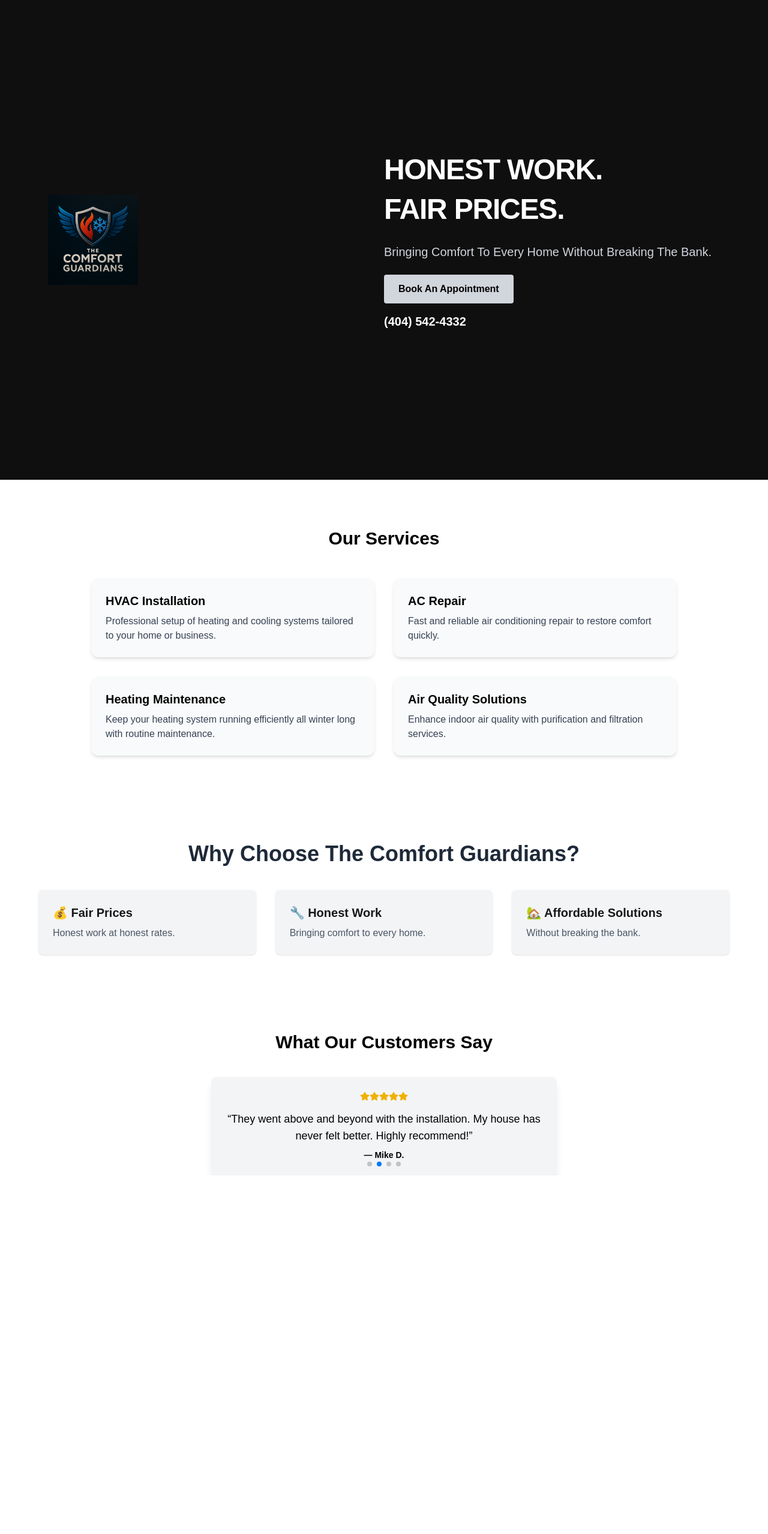
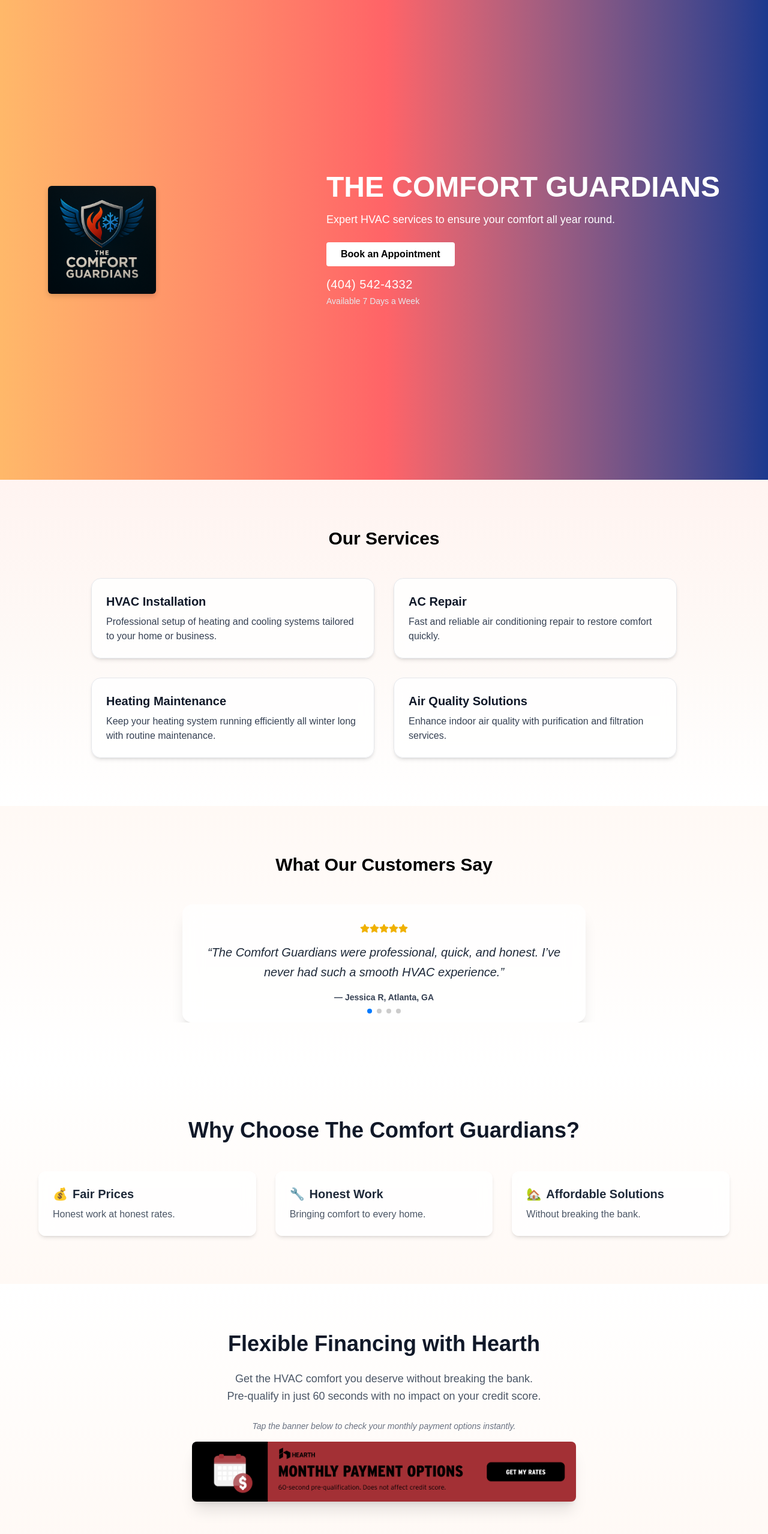
Before and after one commit to gerardinhoo/The-Comfort-Guardians, a Next.js app: page / in a window 1280 px wide. Shown: the top 2558 px of the page at 60% size. Before the commit the page ends 2024 px from the top, so only its background shows below. Built offline with nearby package versions, Linux system fonts and the light colour scheme.

Commit message:
Add styling to components

```diff
--- a/src/app/page.tsx
+++ b/src/app/page.tsx
@@ -2,14 +2,16 @@ import Hero from '@/sections/Hero';
 import WhyChooseUs from '@/sections/WhyChooseUs';
 import Services from '@/sections/Services';
 import Testimonials from '@/sections/Testimonials';
+import Financing from '@/sections/Financing';
 
 export default function Home() {
   return (
     <main>
       <Hero />
       <Services />
+      <Testimonials />
       <WhyChooseUs />
-      <Testimonials />
+      <Financing />
     </main>
   );
 }
--- /dev/null
+++ b/src/sections/Financing.tsx
@@ -0,0 +1,49 @@
+'use client';
+
+import Image from 'next/image';
+import { motion } from 'framer-motion';
+
+export default function Financing() {
+  return (
+    <section className='bg-gradient-to-b from-white to-[#fff9f5] py-20 px-6 md:px-20 text-center'>
+      <motion.div
+        initial={{ opacity: 0, y: 20 }}
+        whileInView={{ opacity: 1, y: 0 }}
+        transition={{ duration: 0.6 }}
+        viewport={{ once: true }}
+        className='max-w-4xl mx-auto'
+      >
+        <h2 className='text-3xl md:text-4xl font-bold mb-6 text-gray-900'>
+          Flexible Financing with Hearth
+        </h2>
+
+        <p className='text-gray-600 mb-6 text-lg leading-relaxed'>
+          Get the HVAC comfort you deserve without breaking the bank.
+          <br />
+          Pre-qualify in just 60 seconds with no impact on your credit score.
+        </p>
+
+        <p className='text-sm text-gray-500 mb-4 italic'>
+          Tap the banner below to check your monthly payment options instantly.
+        </p>
+
+        <div className='flex justify-center'>
+          <a
+            href='https://app.gethearth.com/financing/54865/96830/prequalify?utm_campaign=54865&utm_content=red&utm_medium=contractor-website&utm_source=contractor&utm_term=96830'
+            target='_blank'
+            rel='noopener noreferrer'
+            className='transition-transform duration-300 hover:scale-105 cursor-pointer'
+          >
+            <Image
+              src='/hearth-image.png'
+              alt='Hearth Monthly Payment Options'
+              width={640}
+              height={140}
+              className='rounded-lg shadow-xl'
+            />
+          </a>
+        </div>
+      </motion.div>
+    </section>
+  );
+}
--- a/src/sections/Hero.tsx
+++ b/src/sections/Hero.tsx
@@ -2,46 +2,56 @@
 
 import { motion } from 'framer-motion';
 import logo from '@/assets/logo.png';
+import Image from 'next/image';
+import Link from 'next/link';
 
 export default function Hero() {
   return (
-    <section className='min-h-screen flex flex-col md:flex-row items-center justify-between px-6 md:px-20 bg-[#0f0f0f] text-white'>
-      {/* Left: Logo */}
+    <section className='min-h-screen flex flex-col md:flex-row items-center justify-between px-6 md:px-20 py-10 md:py-20 bg-gradient-to-r from-orange-300 via-red-400 to-blue-900 text-white'>
+      {/* LOGO SECTION */}
       <motion.div
-        initial={{ opacity: 0, x: -30 }}
-        animate={{ opacity: 1, x: 0 }}
+        initial={{ opacity: 0, y: -20 }}
+        animate={{ opacity: 1, y: 0 }}
         transition={{ duration: 0.8 }}
-        className='w-full md:w-1/2 flex justify-center md:justify-start py-12'
+        className='mb-8 md:mb-0 md:mr-12 drop-shadow-lg'
       >
-        <img
-          src={logo.src}
-          alt='The Comfort Guardians logo'
-          width={150}
-          height={80}
-          className='max-w-xs md:max-w-md'
-        />
+        <Link href='/'>
+          <Image
+            src={logo} // adjust path if needed
+            alt='The Comfort Guardians Logo'
+            width={180}
+            height={180}
+            className='rounded-md'
+          />
+        </Link>
       </motion.div>
 
-      {/* Right: Headline */}
+      {/* TEXT SECTION */}
       <motion.div
-        initial={{ opacity: 0, x: 30 }}
-        animate={{ opacity: 1, x: 0 }}
-        transition={{ duration: 0.8 }}
-        className='w-full md:w-1/2 text-center md:text-left space-y-6 py-12'
+        initial={{ opacity: 0, y: 20 }}
+        animate={{ opacity: 1, y: 0 }}
+        transition={{ duration: 0.8, delay: 0.2 }}
+        className='text-center md:text-left'
       >
-        <h1 className='text-4xl md:text-5xl font-bold tracking-tight uppercase leading-snug'>
-          Honest Work. <br />
-          Fair Prices.
+        <h1 className='text-3xl md:text-5xl font-bold'>
+          THE COMFORT GUARDIANS
         </h1>
-        <p className='text-gray-300 text-lg md:text-xl'>
-          Bringing Comfort To Every Home Without Breaking The Bank.
+
+        <p className='mt-4 text-lg'>
+          Expert HVAC services to ensure your comfort all year round.
         </p>
-        <div className='space-y-4'>
-          <button className='bg-gray-300 text-black px-6 py-3 font-semibold rounded shadow hover:bg-gray-400 transition cursor-pointer'>
-            Book An Appointment
+
+        <div className='mt-6'>
+          <button className='bg-white text-black font-semibold px-6 py-2 rounded hover:bg-gray-200 hover:scale-105 transition-transform duration-300'>
+            Book an Appointment
           </button>
-          <p className='text-xl font-bold'>(404) 542-4332</p>
         </div>
+
+        <p className='mt-4 text-lg md:text-xl font-medium tracking-wide'>
+          (404) 542-4332
+        </p>
+
+        <p className='text-sm text-gray-200 mt-1'>Available 7 Days a Week</p>
       </motion.div>
     </section>
   );
--- a/src/sections/Services.tsx
+++ b/src/sections/Services.tsx
@@ -25,16 +25,21 @@ const services = [
 
 export default function Services() {
   return (
-    <section className='py-20 bg-white text-black' id='services'>
+    <section
+      className='py-20 bg-gradient-to-b from-[#fff4f1] via-[#fef9f6] to-white text-black'
+      id='services'
+    >
       <div className='max-w-5xl mx-auto px-6'>
         <h2 className='text-3xl font-bold text-center mb-12'>Our Services</h2>
         <div className='grid grid-cols-1 md:grid-cols-2 gap-8'>
           {services.map((service) => (
             <div
               key={service.title}
-              className='p-6 rounded-xl shadow-md bg-gray-50 hover:bg-gray-100 transition'
+              className='p-6 rounded-2xl bg-white/80 backdrop-blur-md border border-gray-200 shadow-md hover:shadow-xl hover:scale-[1.02] transition-transform duration-300'
             >
-              <h3 className='text-xl font-semibold mb-2'>{service.title}</h3>
+              <h3 className='text-xl font-bold text-gray-900 mb-2'>
+                {service.title}
+              </h3>
               <p className='text-gray-700'>{service.description}</p>
             </div>
           ))}
--- a/src/sections/Testimonials.tsx
+++ b/src/sections/Testimonials.tsx
@@ -7,50 +7,52 @@ import { FaStar } from 'react-icons/fa';
 
 const reviews = [
   {
-    name: 'Jessica R.',
+    name: 'Jessica R',
     location: 'Atlanta, GA',
     quote:
       'The Comfort Guardians were professional, quick, and honest. I’ve never had such a smooth HVAC experience.',
   },
   {
-    name: 'Mike D.',
+    name: 'Mike D',
     location: 'Decatur, GA',
     quote:
       'They went above and beyond with the installation. My house has never felt better. Highly recommend!',
   },
   {
-    name: 'Sandra P.',
+    name: 'Sandra P',
     location: 'Marietta, GA',
     quote:
       'Friendly, efficient, and affordable. The best decision I made this summer was calling The Comfort Guardians.',
   },
   {
-    name: 'Lisa G.',
-    text: 'We’ve used them twice now and the experience is always smooth and friendly.',
+    name: 'Lisa G',
+    location: 'Sneville',
+    quote:
+      'We’ve used them twice now and the experience is always smooth and friendly.',
   },
 ];
 
 export default function Testimonials() {
   return (
-    <section className='bg-white text-black py-16 px-4'>
-      <h2 className='text-3xl font-bold text-center mb-10'>
+    <section className='bg-gradient-to-b from-[#fff9f5] to-white text-black py-20 px-4'>
+      <h2 className='text-3xl font-bold text-center mb-12'>
         What Our Customers Say
       </h2>
       <Swiper
         modules={[Autoplay, Pagination]}
-        spaceBetween={40}
+        spaceBetween={30}
         slidesPerView={1}
-        loop={true}
-        autoplay={{ delay: 5000 }}
+        loop
+        autoplay={{ delay: 6000 }}
         pagination={{ clickable: true }}
       >
         {reviews.map((review, index) => (
           <SwiperSlide key={index}>
             <motion.div
-              initial={{ opacity: 0, y: 30 }}
+              initial={{ opacity: 0, y: 40 }}
               animate={{ opacity: 1, y: 0 }}
               transition={{ duration: 0.6 }}
-              className='max-w-xl mx-auto bg-gray-100 p-6 rounded-lg shadow-lg'
+              className='max-w-2xl mx-auto bg-white/70 backdrop-blur-lg p-8 rounded-2xl shadow-xl'
             >
               <div className='flex justify-center mb-4 text-yellow-500'>
                 {[...Array(5)].map((_, i) => (
@@ -64,9 +66,12 @@ export default function Testimonials() {
                   </motion.span>
                 ))}
               </div>
-              <p className='text-lg text-center mb-2'>“{review.quote}”</p>
-              <p className='text-sm text-center font-semibold'>
+              <p className='text-xl italic text-center text-gray-800 leading-relaxed mb-4'>
+                “{review.quote}”
+              </p>
+              <p className='text-center text-sm font-semibold text-gray-700'>
                 — {review.name}
+                {review.location && `, ${review.location}`}
               </p>
             </motion.div>
           </SwiperSlide>
--- a/src/sections/WhyChooseUs.tsx
+++ b/src/sections/WhyChooseUs.tsx
@@ -2,26 +2,40 @@
 
 export default function WhyChooseUs() {
   return (
-    <section className='py-16 bg-white text-center px-6 md:px-12'>
-      <h2 className='text-3xl md:text-4xl font-bold mb-10 text-gray-800'>
+    <section className='py-20 px-6 md:px-12 bg-gradient-to-b from-white to-[#fff9f5] text-center'>
+      <h2 className='text-3xl md:text-4xl font-bold mb-12 text-gray-900'>
         Why Choose The Comfort Guardians?
       </h2>
 
       <div className='grid grid-cols-1 md:grid-cols-3 gap-8 max-w-6xl mx-auto text-left'>
-        <div className='bg-gray-100 rounded-lg shadow p-6'>
-          <h3 className='font-semibold text-xl mb-2'>💰 Fair Prices</h3>
-          <p className='text-gray-600'>Honest work at honest rates.</p>
-        </div>
-        <div className='bg-gray-100 rounded-lg shadow p-6'>
-          <h3 className='font-semibold text-xl mb-2'>🔧 Honest Work</h3>
-          <p className='text-gray-600'>Bringing comfort to every home.</p>
-        </div>
-        <div className='bg-gray-100 rounded-lg shadow p-6'>
-          <h3 className='font-semibold text-xl mb-2'>
-            🏡 Affordable Solutions
-          </h3>
-          <p className='text-gray-600'>Without breaking the bank.</p>
-        </div>
+        {[
+          {
+            icon: '💰',
+            title: 'Fair Prices',
+            desc: 'Honest work at honest rates.',
+          },
+          {
+            icon: '🔧',
+            title: 'Honest Work',
+            desc: 'Bringing comfort to every home.',
+          },
+          {
+            icon: '🏡',
+            title: 'Affordable Solutions',
+            desc: 'Without breaking the bank.',
+          },
+        ].map((item, idx) => (
+          <div
+            key={idx}
+            className='bg-white/80 backdrop-blur-md rounded-xl shadow-md p-6 hover:shadow-lg hover:scale-105 transition-transform duration-300'
+          >
+            <h3 className='text-xl font-semibold mb-2 text-gray-800'>
+              <span className='mr-2'>{item.icon}</span>
+              {item.title}
+            </h3>
+            <p className='text-gray-600'>{item.desc}</p>
+          </div>
+        ))}
       </div>
     </section>
   );
```
Also changed, not shown: public/hearth-image.png (added), src/components/ContactForm.tsx (added).
